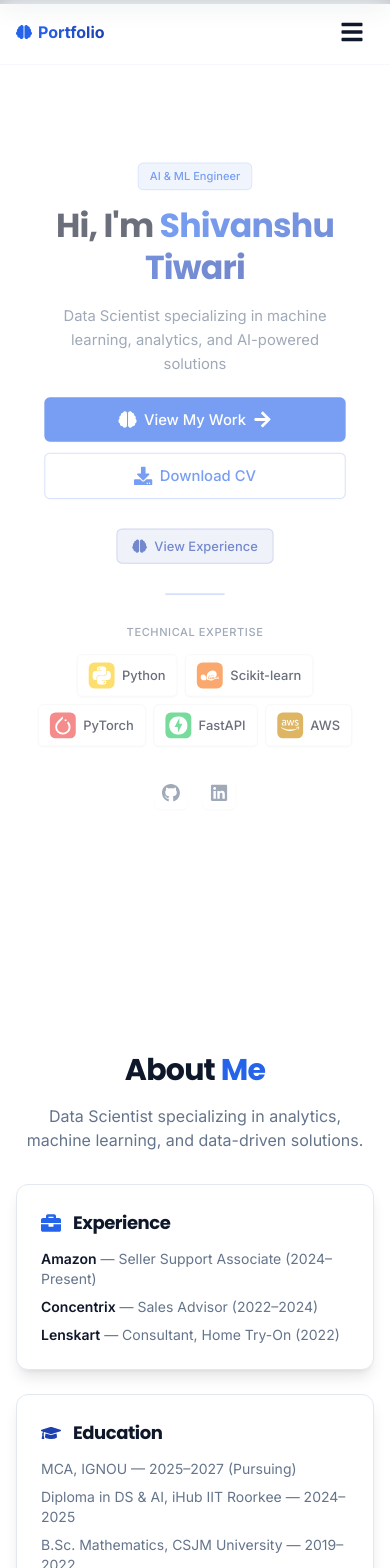
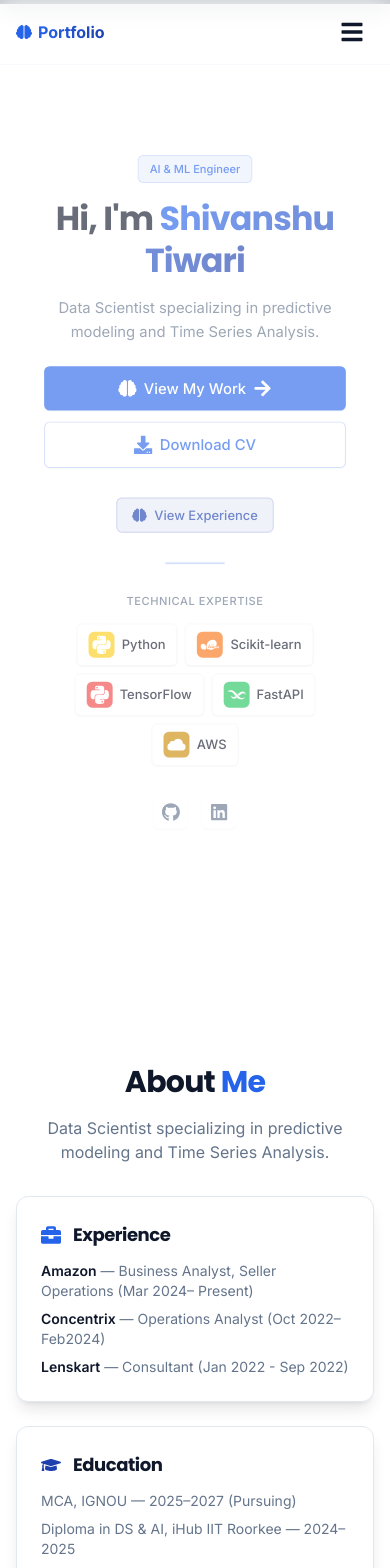
Before and after one commit to tirshiva/Analyst-Portfolio, a React (Vite) app: page / in a window 390 px wide. Shown: the top 1568 px of the page. Built offline with nearby package versions, Linux system fonts and the light colour scheme.

Commit message:
Describe your change

```diff
--- a/src/components/About.jsx
+++ b/src/components/About.jsx
@@ -15,7 +15,7 @@ const About = () => (
           About <span className="text-supply-primary">Me</span>
         </h2>
         <p className="text-supply-gray text-base sm:text-lg max-w-2xl mx-auto">
-          Data Scientist specializing in analytics, machine learning, and data-driven solutions.
+          Data Scientist specializing in predictive modeling and Time Series Analysis.
         </p>
       </motion.div>
 
@@ -33,9 +33,9 @@ const About = () => (
             <h3 className="text-lg font-bold text-supply-dark">Experience</h3>
           </div>
           <ul className="space-y-2 text-sm text-supply-gray">
-            <li><span className="font-semibold text-supply-dark">Amazon</span> — Seller Support Associate (2024–Present)</li>
-            <li><span className="font-semibold text-supply-dark">Concentrix</span> — Sales Advisor (2022–2024)</li>
-            <li><span className="font-semibold text-supply-dark">Lenskart</span> — Consultant, Home Try-On (2022)</li>
+            <li><span className="font-semibold text-supply-dark">Amazon</span> — Business Analyst, Seller Operations (Mar 2024– Present)</li>
+            <li><span className="font-semibold text-supply-dark">Concentrix</span> — Operations Analyst (Oct 2022– Feb2024)</li>
+            <li><span className="font-semibold text-supply-dark">Lenskart</span> — Consultant (Jan 2022 - Sep 2022)</li>
           </ul>
         </div>
         <div className="bg-white rounded-xl shadow-lg border border-supply-lightgray p-6">
--- a/src/components/FooterComponent.jsx
+++ b/src/components/FooterComponent.jsx
@@ -86,7 +86,7 @@ const FooterComponent = () => {
               <h3 className="text-lg sm:text-xl font-bold text-supply-dark">Data Scientist</h3>
             </div>
             <p className="text-supply-gray mb-4 sm:mb-6 text-sm sm:text-base">
-              Building and deploying scalable machine learning solutions with a focus on MLOps and production-ready AI systems.
+              Implementing predictive models and time series analysis for business intelligence.
             </p>
             <div className="flex gap-3 sm:gap-4">
               <motion.a
@@ -150,10 +150,10 @@ const FooterComponent = () => {
             <h3 className="text-base sm:text-lg font-semibold mb-3 sm:mb-4 text-supply-dark">Expertise</h3>
             <ul className="space-y-1 sm:space-y-2 text-sm sm:text-base">
               <li className="text-supply-gray">Machine Learning</li>
+              <li className="text-supply-gray">Deep Learning</li>
               <li className="text-supply-gray">ML Ops</li>
-              <li className="text-supply-gray">Deep Learning</li>
-              <li className="text-supply-gray">Data Science</li>
-              <li className="text-supply-gray">Cloud ML</li>
+              <li className="text-supply-gray">Backend Development</li>
+              <li className="text-supply-gray">Cloud Deployment</li>
             </ul>
           </motion.div>
 
--- a/src/components/Hero.jsx
+++ b/src/components/Hero.jsx
@@ -1,6 +1,6 @@
 import { motion } from 'framer-motion';
 import { FaGithub, FaLinkedin, FaDownload, FaBrain, FaRobot, FaArrowRight, FaCode, FaAws } from 'react-icons/fa';
-import { SiPython, SiPytorch, SiAmazonaws, SiFastapi, SiScikitlearn } from 'react-icons/si';
+import { SiPython, SiPytorch, SiAmazonaws, SiFastapi, SiScikitlearn, SiBackendless, SiIcloud } from 'react-icons/si';
 
 const Hero = () => {
   const handleResumeDownload = () => {
@@ -66,7 +66,7 @@ const Hero = () => {
               className="text-supply-gray mb-6 sm:mb-8 text-base sm:text-lg md:text-xl leading-relaxed mx-auto px-4 sm:px-6 md:px-8 max-w-full sm:max-w-2xl"
               variants={itemVariants}
             >
-              Data Scientist specializing in machine learning, analytics, and AI-powered solutions
+              Data Scientist specializing in predictive modeling and Time Series Analysis.
             </motion.p>
 
             <motion.div
@@ -114,10 +114,10 @@ const Hero = () => {
                 {[
                   { icon: <SiPython className="w-5 h-5 sm:w-6 sm:h-6" />, label: "Python", color: "bg-yellow-400" },
                   { icon: <SiScikitlearn className="w-5 h-5 sm:w-6 sm:h-6" />, label: "Scikit-learn", color: "bg-orange-500" },
-                  { icon: <SiPytorch className="w-5 h-5 sm:w-6 sm:h-6" />, label: "PyTorch", color: "bg-red-500" },
+                  { icon: <SiPython className="w-5 h-5 sm:w-6 sm:h-6" />, label: "TensorFlow", color: "bg-red-500" },
                   // { icon: <FaBrain className="w-5 h-5 sm:w-6 sm:h-6" />, label: "NLP", color: "bg-purple-500" },
-                  { icon: <SiFastapi className="w-5 h-5 sm:w-6 sm:h-6" />, label: "FastAPI", color: "bg-green-500" },
-                  { icon: <SiAmazonaws className="w-5 h-5 sm:w-6 sm:h-6" />, label: "AWS", color: "bg-yellow-600" },
+                  { icon: <SiBackendless className="w-5 h-5 sm:w-6 sm:h-6" />, label: "FastAPI", color: "bg-green-500" },
+                  { icon: <SiIcloud className="w-5 h-5 sm:w-6 sm:h-6" />, label: "AWS", color: "bg-yellow-600" },
                 ].map((tech, index) => (
                   <motion.div
                     key={index}
```
